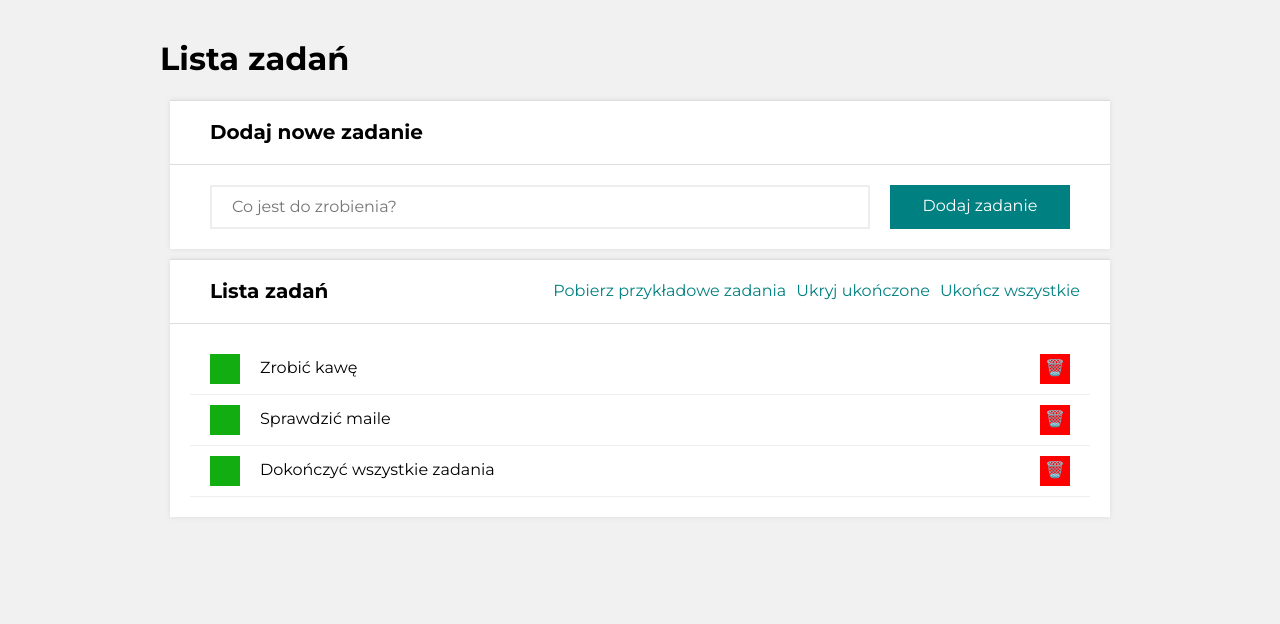
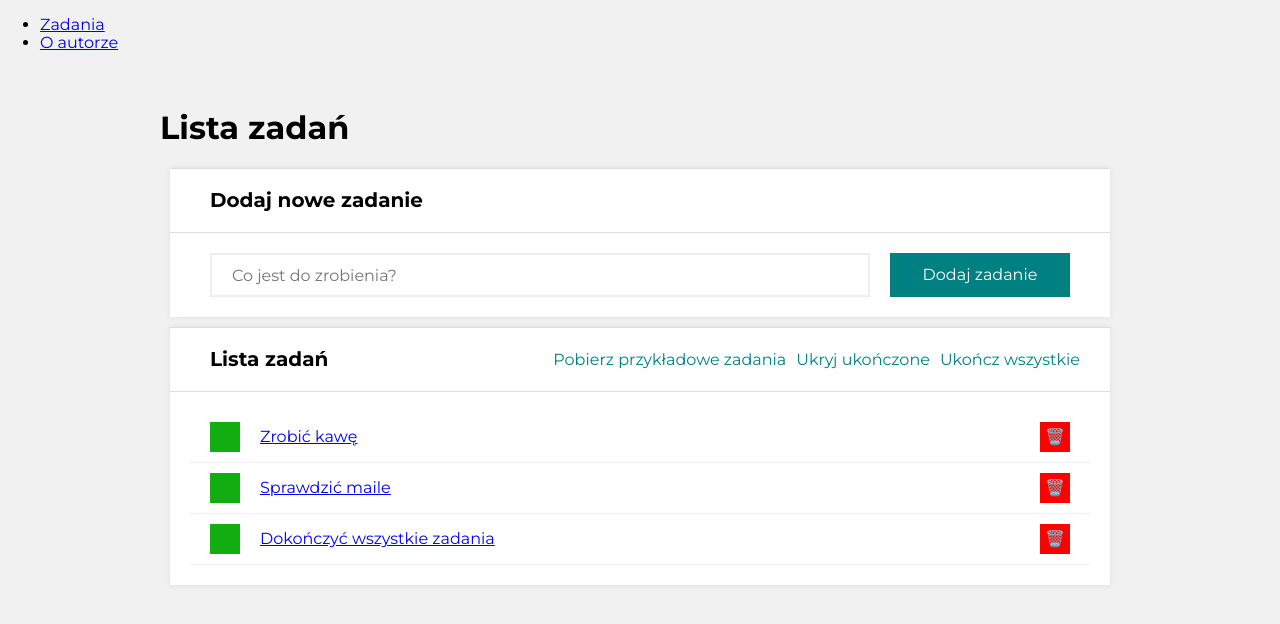
Before and after one commit to DominikaBuczekSzkowron/to-do-list-react, a React (Create React App) app: page /zadania#/zadania in a window 1280 px wide. Both pictures are taken after a click on the button "Pobierz przykładowe zadania". Shown: the top 624 px of the page. Built offline with nearby package versions, Linux system fonts and the light colour scheme.

Commit message:
create navigation to the task subpage

```diff
--- a/package.json
+++ b/package.json
@@ -12,6 +12,7 @@
     "react": "^18.2.0",
     "react-dom": "^18.2.0",
     "react-redux": "^8.1.1",
+    "react-router-dom": "^5.3.3",
     "react-scripts": "^5.0.1",
     "redux-saga": "^1.2.3",
     "redux-toolkit": "^1.1.2",
@@ -45,5 +46,6 @@
   },
   "devDependencies": {
     "styled-components": "^6.0.0-rc.3"
+
   }
 }
--- a/src/App.js
+++ b/src/App.js
@@ -1,2 +1,43 @@
-import Tasks from "./features/tasks/Tasks";
-export default () => <Tasks />;
+import {
+  HashRouter,
+  NavLink,
+  Switch,
+  Route,
+  Redirect,
+} from "react-router-dom/cjs/react-router-dom";
+import TasksPage from "./features/tasks/TasksPage";
+import TaskPage from "./features/tasks/TaskPage";
+import AuthorPage from "./features/author/AuthorPage";
+
+export default () => (
+  <HashRouter>
+    <nav>
+      <ul>
+        <li>
+          <NavLink activeClassName="active" to="/zadania">
+            Zadania
+          </NavLink>
+        </li>
+        <li>
+          <NavLink activeClassName="active" to="/autor">
+            O autorze
+          </NavLink>
+        </li>
+      </ul>
+      <Switch>
+        <Route path="/zadania/:id">
+          <TaskPage />
+        </Route>
+        <Route path="/zadania">
+          <TasksPage />
+        </Route>
+        <Route path="/autor">
+          <AuthorPage />
+        </Route>
+        <Route path="/">
+          <Redirect to="/zadania"></Redirect>
+        </Route>
+      </Switch>
+    </nav>
+  </HashRouter>
+);
--- /dev/null
+++ b/src/features/author/AuthorPage.js
@@ -0,0 +1,29 @@
+import Container from "../../common/Container";
+import Header from "../../common/Header";
+import Section from "../../common/Section";
+
+export default () => (
+  <Container className="container">
+    <Header title="O autorze" />
+    <Section
+      title="Dominika Buczek-Szkowron"
+      body={
+        <>
+          <p>
+            <strong>O mnie</strong>
+          </p>
+          <p>
+            Cześć! Z zawodu budowlaniec, szczęśliwa żona, mama trójki dzieci.
+          </p>
+          <p>
+            <strong>Zainteresowania</strong>
+          </p>
+          <p>
+            Architektura wnętrz, dobra książka, nauka języków obcych, gra na
+            pianinie, psychologia, rowzwój dzieci, wycieczki górskie.
+          </p>
+        </>
+      }
+    ></Section>
+  </Container>
+);
--- /dev/null
+++ b/src/features/tasks/TaskPage/index.js
@@ -0,0 +1,27 @@
+import Section from "../../../common/Section";
+import Header from "../../../common/Header";
+import Container from "../../../common/Container";
+import { useParams } from "react-router-dom";
+import { useSelector } from "react-redux";
+import { getTaskById } from "../taskSlice";
+
+function TaskPage() {
+  const { id } = useParams();
+  const task = useSelector((state) => getTaskById(state, id));
+
+  return (
+    <Container className="container">
+      <Header title="Szczegóły zadania" />
+      <Section
+        title={task ? task.content : "Nie znaleziono zadania"}
+        body={
+          <>
+            <strong>Ukończono:</strong> {task.done ? "Tak" : "Nie"}
+          </>
+        }
+      />
+    </Container>
+  );
+}
+
+export default TaskPage;
--- a/src/features/tasks/Buttons/index.js
+++ b/src/features/tasks/TasksPage/Buttons/index.js
@@ -5,7 +5,7 @@ import {
   selectIsEveryTaskDone,
   selectHideDone,
   fetchExampleTasks,
-} from "../taskSlice";
+} from "../../taskSlice";
 import { Button } from "./styled";
 import { useDispatch, useSelector } from "react-redux";
 
--- a/src/features/tasks/Form/index.js
+++ b/src/features/tasks/TasksPage/Form/index.js
@@ -1,7 +1,7 @@
 import React, { useState, useRef } from "react";
 import { useDispatch } from "react-redux";
 import { TaskForm, TaskInput, ButtonAddNewTask } from "./styled";
-import { addTask } from "../taskSlice";
+import { addTask } from "../../taskSlice";
 import { nanoid } from "@reduxjs/toolkit";
 
 const Form = () => {
--- a/src/features/tasks/TaskList/index.js
+++ b/src/features/tasks/TasksPage/TaskList/index.js
@@ -4,7 +4,8 @@ import {
   toggleTaskDone,
   removeTask,
   selectHideDone,
-} from "../taskSlice";
+} from "../../taskSlice";
+import { Link } from "react-router-dom/cjs/react-router-dom.min";
 import { List, Item, Content, ButtonDone, ButtonRemove } from "./styled";
 
 const TaskList = () => {
@@ -20,7 +21,9 @@ const TaskList = () => {
           <ButtonDone onClick={() => dispatch(toggleTaskDone(task.id))}>
             {task.done ? "✔" : ""}
           </ButtonDone>
-          <Content $done={task.done}>{task.content}</Content>
+          <Content $done={task.done}>
+            <Link to={`/zadania/${task.id}`}>{task.content}</Link>
+          </Content>
           <ButtonRemove onClick={() => dispatch(removeTask(task.id))}>
             🗑️
           </ButtonRemove>
--- a/src/features/tasks/Tasks.js
+++ b/src/features/tasks/TasksPage/index.js
@@ -1,13 +1,16 @@
 import Form from "./Form";
 import TaskList from "./TaskList";
 import Buttons from "./Buttons";
-import Section from "../../common/Section";
-import Header from "../../common/Header";
-import Container from "../../common/Container";
+import Section from "../../../common/Section";
+import Header from "../../../common/Header";
+import Container from "../../../common/Container";
+import { useLocation } from "react-router-dom";
 
-function Tasks() {
+function TasksPage() {
+  const location = useLocation();
   return (
     <Container className="container">
+      {location.search}
       <Header title="Lista zadań" />
       <Section title="Dodaj nowe zadanie" body={<Form />} />
 
@@ -20,4 +23,4 @@ function Tasks() {
   );
 }
 
-export default Tasks;
+export default TasksPage;
--- a/src/features/tasks/taskSlice.js
+++ b/src/features/tasks/taskSlice.js
@@ -58,4 +58,7 @@ export const selectAreTasksEmpty = (state) => selectTasks(state).length === 0;
 export const selectIsEveryTaskDone = (state) =>
   selectTasks(state).every(({ done }) => done);
 
+export const getTaskById = (state, taskId) =>
+  selectTasks(state).find(({ id }) => id === taskId);
+
 export default taskSlice.reducer;
```
Also changed, not shown: src/features/tasks/TasksPage/Buttons/styled.js (renamed from src/features/tasks/Buttons/styled.js), src/features/tasks/TasksPage/Form/styled.js (renamed from src/features/tasks/Form/styled.js), src/features/tasks/TasksPage/TaskList/styled.js (renamed from src/features/tasks/TaskList/styled.js), 1 other file (tests, documents, lock files or other folders).
